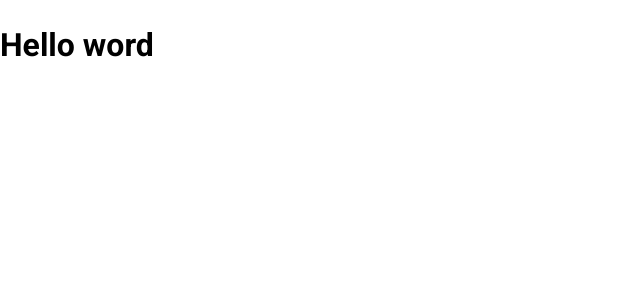
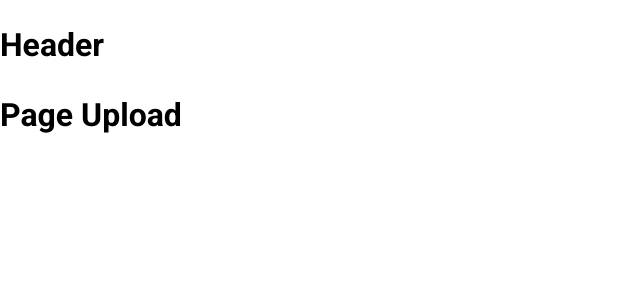
Before and after one commit to DanhLe1001/Tiktok-Ui, a React (Create React App) app: page /upload in a window 1280 px wide. Shown: the top 300 px of the page, without its empty margins (0-640 px from the left). Built offline with nearby package versions, Linux system fonts and the light colour scheme.

Commit message:
create router Ui

```diff
--- a/src/App.tsx
+++ b/src/App.tsx
@@ -1,9 +1,34 @@
-
+import { Fragment } from 'react';
+import { Routes, Route, BrowserRouter } from 'react-router-dom';
+import { publicRouter } from './routers';
+import { DefaultLayout } from './component/Layout';
 function App() {
   return (
-    <div className="App">
-      <h1>Hello word</h1>
-    </div>
+
+    <BrowserRouter>
+      <div className="App">
+        <Routes>
+          {publicRouter.map((router, index) => {
+            let Layout: any = DefaultLayout;
+            if (router.layout) {
+              Layout = router.layout;
+            }
+            else if (router.layout === null) {
+              Layout = Fragment;
+            }
+
+            const Page = router.component;
+            return <Route
+              key={index}
+              path={router.path}
+              element={
+                <Layout>
+                  <Page />
+                </Layout>} />
+          })}
+        </Routes>
+      </div>
+    </BrowserRouter>
   );
 }
 
--- /dev/null
+++ b/src/component/Layout/DefaultLayout/Sidebar/index.tsx
@@ -0,0 +1,7 @@
+function Sidebar() {
+    return (
+        <h1>Sidebar</h1>
+    );
+}
+
+export default Sidebar;
--- /dev/null
+++ b/src/component/Layout/HeaderOnly/index.tsx
@@ -0,0 +1,21 @@
+import Header from "../component/Header";
+import React, { ReactNode } from "react";
+interface HeaderOnlyProps {
+    children: ReactNode;
+}
+
+function HeaderOnly({ children }: HeaderOnlyProps) {
+    return (
+        <div>
+            <Header />
+            <div className="container">
+                <div className="content">
+                    {children}
+                </div>
+            </div>
+        </div>
+
+    );
+}
+
+export default HeaderOnly;
--- /dev/null
+++ b/src/component/Layout/component/Header/index.tsx
@@ -0,0 +1,7 @@
+function Header() {
+    return (
+        <h1>Header</h1>
+    )
+}
+
+export default Header;
--- /dev/null
+++ b/src/component/Layout/index.tsx
@@ -0,0 +1,2 @@
+export { default as DefaultLayout } from './DefaultLayout'
+export { default as HeaderOnly } from './HeaderOnly'
--- /dev/null
+++ b/src/page/Following/index.tsx
@@ -0,0 +1,7 @@
+function Following() {
+    return (
+        <h1>Page Following</h1>
+    );
+}
+
+export default Following;
--- /dev/null
+++ b/src/page/Home/index.tsx
@@ -0,0 +1,7 @@
+function Home() {
+    return (
+        <h1>Page Home</h1>
+    );
+}
+
+export default Home;
--- /dev/null
+++ b/src/page/Information/index.tsx
@@ -0,0 +1,7 @@
+function Information() {
+    return (
+        <h1>Page Information</h1>
+    );
+}
+
+export default Information;
--- /dev/null
+++ b/src/page/Search/index.tsx
@@ -0,0 +1,7 @@
+function Search() {
+    return (
+        <h1>Page Search</h1>
+    );
+}
+
+export default Search;
--- /dev/null
+++ b/src/page/Upload/index.tsx
@@ -0,0 +1,7 @@
+function Upload() {
+    return (
+        <h1>Page Upload</h1>
+    );
+}
+
+export default Upload;
--- /dev/null
+++ b/src/routers/index.tsx
@@ -0,0 +1,25 @@
+//layout
+import { HeaderOnly } from "../component/Layout"
+
+import Home from '../page/Home';
+import Following from '../page/Following';
+import Information from '../page/Information';
+import Upload from '../page/Upload';
+import Search from '../page/Search';
+
+interface IPublicRouter {
+    path: string;
+    component: React.ComponentType<any>;
+    layout?: React.ComponentType<any> | null;
+}
+
+const publicRouter: IPublicRouter[] = [
+    { path: "/", component: Home },
+    { path: "/following", component: Following },
+    { path: "/information", component: Information },
+    { path: "/upload", component: Upload, layout: HeaderOnly },
+    { path: "/search", component: Search, layout: null },
+]
+const privativeRouter = [{}];
+
+export { publicRouter, privativeRouter };
```
